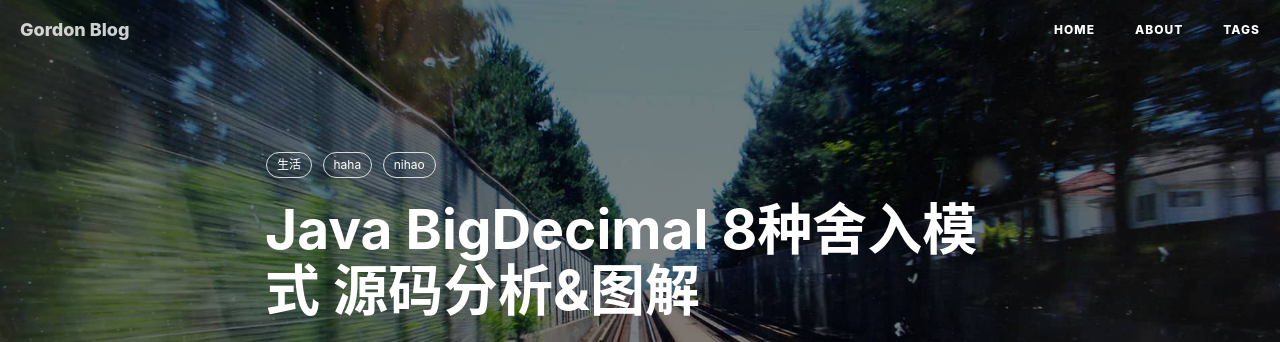
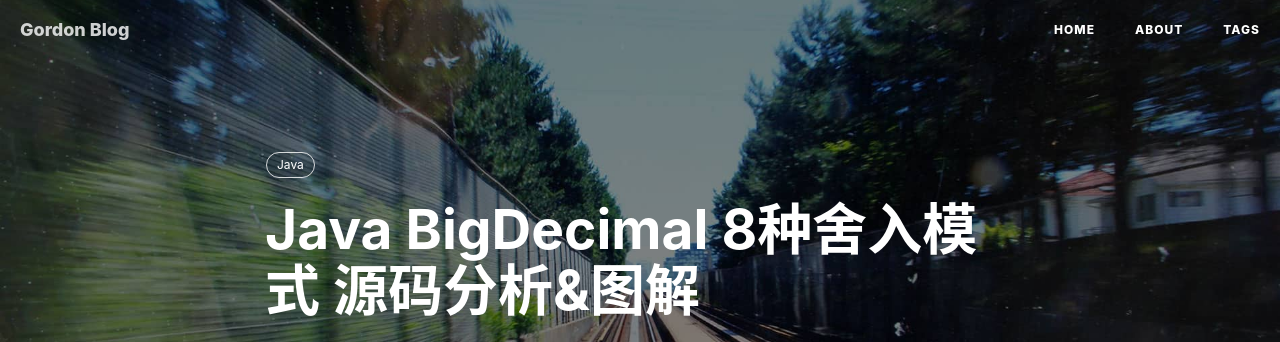
Before and after one commit to Gordon-Deng/Gordon-Deng.github.io, a Jekyll site: the page built from _posts/2018-02-21-Math.markdown, in a window 1280 px wide and 900 px high. Shown: the top 342 px of the window. Built offline with Jekyll 4.4.1, drawn with Linux system fonts in a browser that asks for light colours; nearby versions of some CDN libraries; comment, search, counter and statistics services are not loaded.

Commit message:
featured-condition-size

```diff
--- a/_config.yml
+++ b/_config.yml
@@ -74,7 +74,7 @@
 
 # Featured Tags
 featured-tags: true                     # whether or not using Feature-Tags
-featured-condition-size: 1              # A tag will be featured if the size of it is more than this condition value
+featured-condition-size: 0              # A tag will be featured if the size of it is more than this condition value
 
 
 
--- a/_posts/2018-02-21-Math.markdown
+++ b/_posts/2018-02-21-Math.markdown
@@ -7,9 +7,7 @@
 header-img: "img/in-post/2018-01-29-helloworld/post-bg.jpg"
 catalog: true
 tags:
-    - 生活
-    - haha
-    - nihao
+    - Java
 ---
 
 > “Yeah It's on. ”
```
